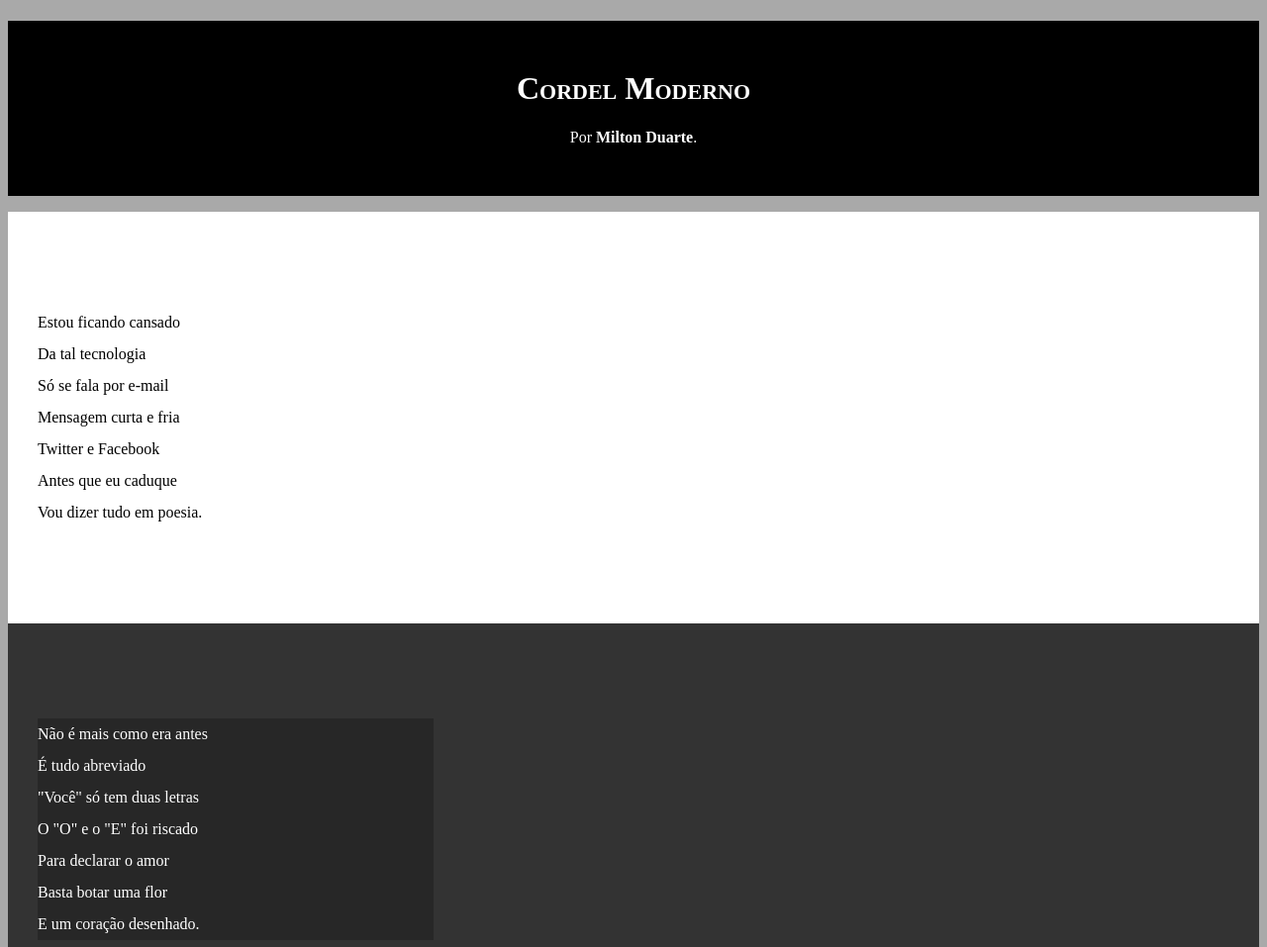
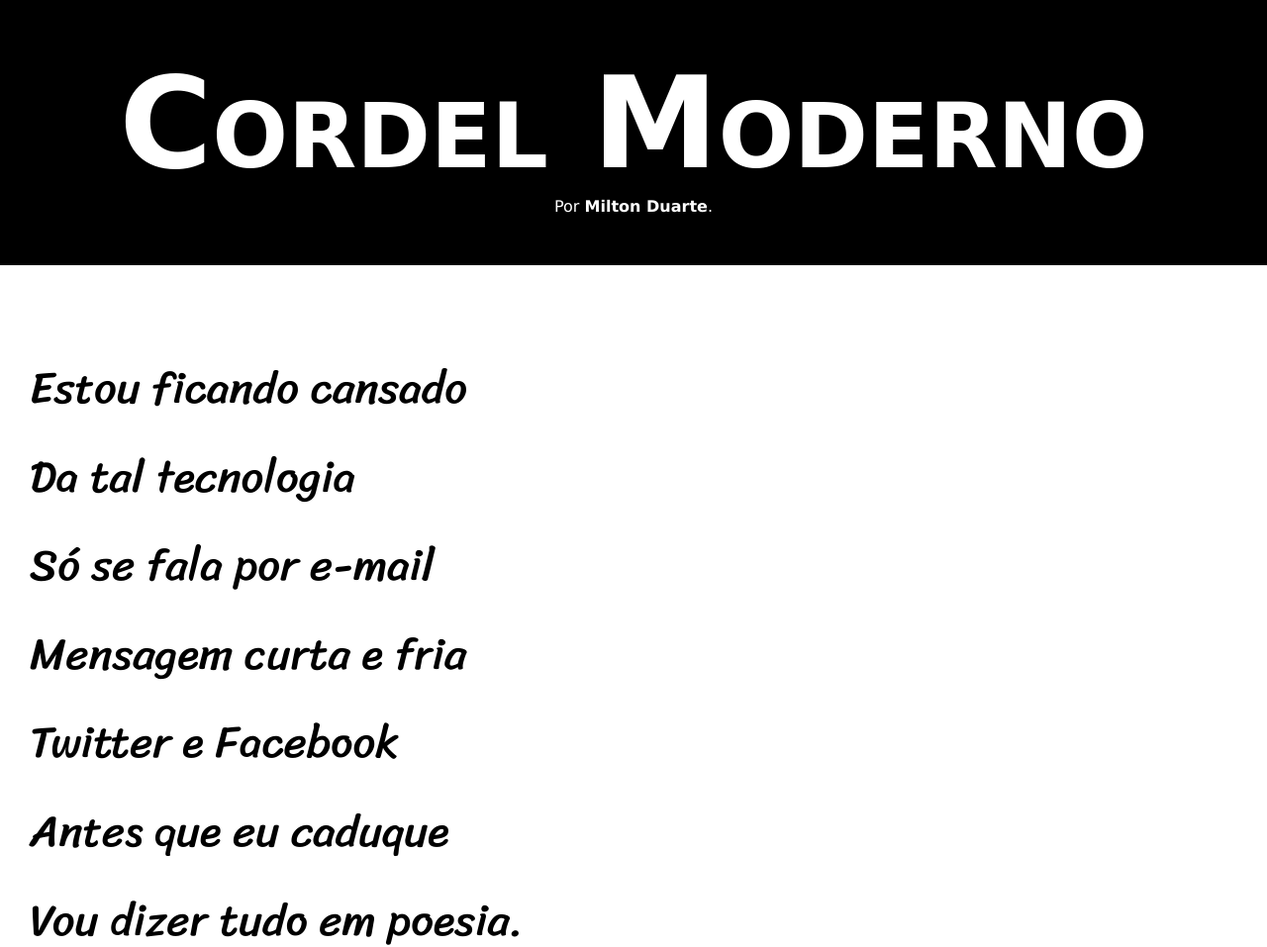
Before and after one commit to lucianarinaldi/HTML-CSS, a plain HTML site: page desafios/index.html in a window 1280 px wide. Shown: the top 957 px of the page at 99% size. Drawn offline with Linux system fonts and the light colour scheme.

Commit message:
atualização de estilos desafio 12

```diff
--- a/desafios/estilo/style.css
+++ b/desafios/estilo/style.css
@@ -1,13 +1,25 @@
 @charset "UTF-8"
+
+@import url('https://fonts.googleapis.com/css2?family=Passion+One:wght@400;700;900&display=swap');
+
+@import url('https://fonts.googleapis.com/css2?family=Sriracha&display=swap');
+
+:root {
+    --fonte1: Verdana, Geneva, tahoma, sans-serif;
+    --fonte2: 'Passion One', cursive;
+    --fonte3: 'Sriracha', cursive;
+}
 
 *{
     margin: 0px;
     padding: 0px;
+    font-size: 1em;
 }
 
 html, body {
     min-height: 100vh;
     background-color: darkgray;
+    font-family: var(--fonte1);
 
 }
 
@@ -16,11 +28,15 @@ header{
     color: white;
     text-align: center;
 
+
+
 }
 
 header > h1{
     padding-top: 50px;
     font-variant: small-caps;
+    font-family: var(--fonte2);
+    font-size: 10vw;
 }
 
 header > p {
@@ -42,6 +58,8 @@ section {
     padding-bottom: 10vh;
     padding-left: 30px;
     line-height: 2em;
+    font-family: var(--fonte3);
+    font-size: 3.5vw;
 
 }
 
@@ -57,7 +75,8 @@ section.imagem {
 }
 
 section.imagem > p {
-    width: 400px;
+    display: inline-block;
+    padding: 5px;
     background-color: rgba(0, 0, 0, 0.227);
 }
 
```
